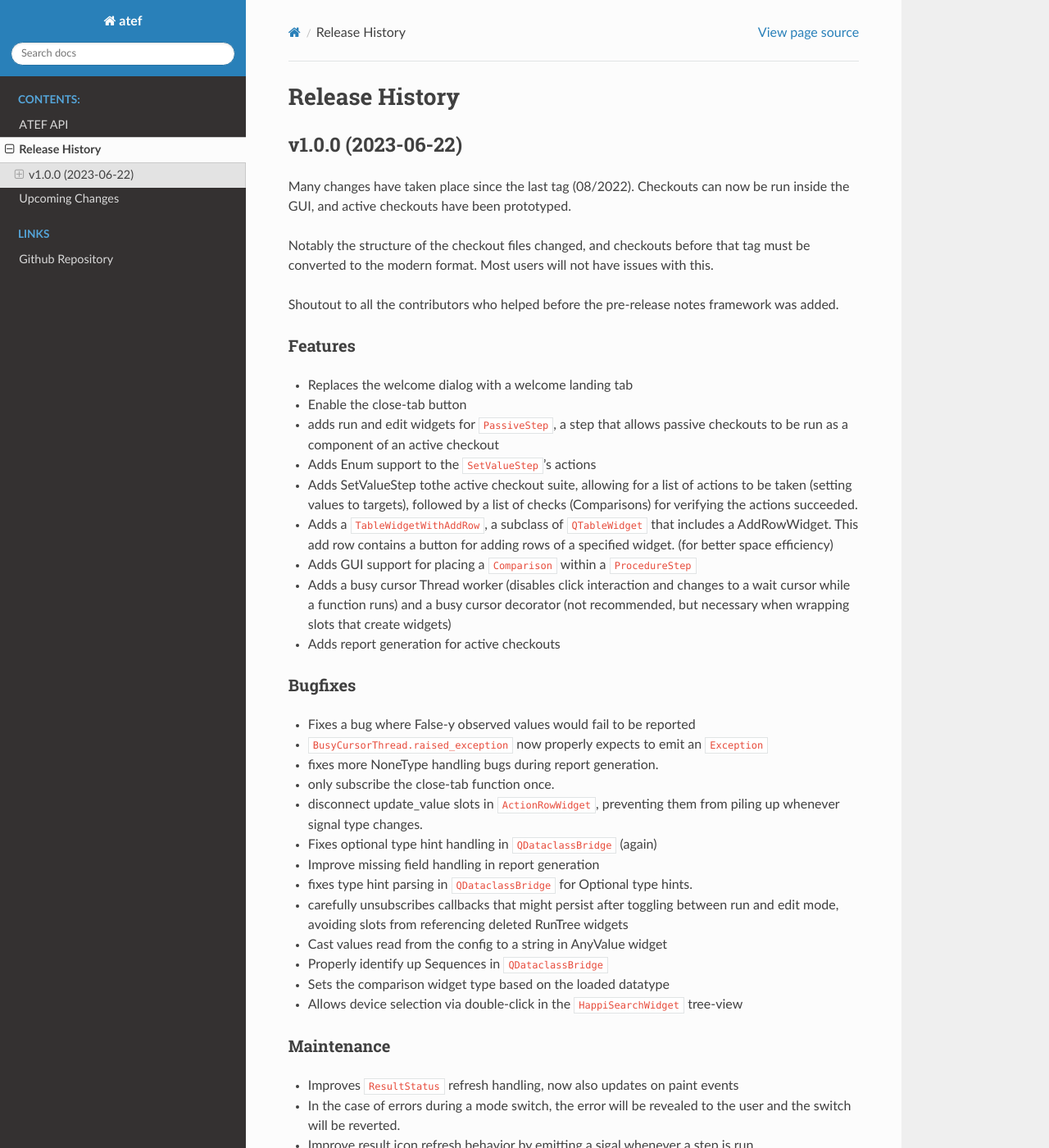
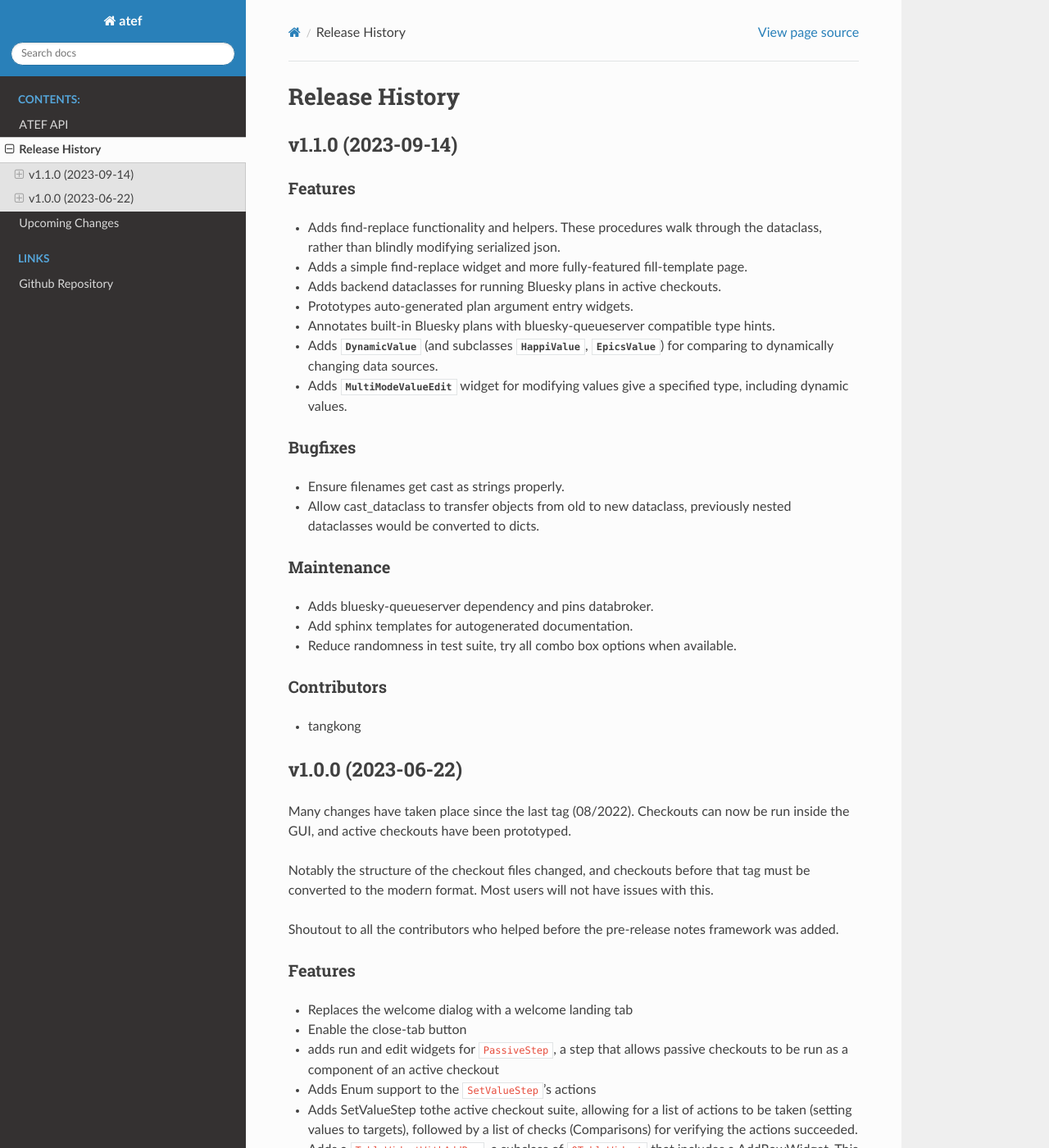
Before and after one commit to pcdshub/atef, a Sphinx documentation site: the page built from docs/source/releases.rst, in a window 1280 px wide and 1400 px high. Shown: the whole window at 82% size. Built offline with Sphinx 7.4.7 and the Read the Docs theme 2.0.0, drawn with Linux system fonts in a browser that asks for light colours.

Commit message:
DOC: add release notes for v1.1.0

```diff
--- a/docs/source/releases.rst
+++ b/docs/source/releases.rst
@@ -1,5 +1,34 @@
 Release History
 ###############
+
+
+v1.1.0 (2023-09-14)
+===================
+
+Features
+--------
+- Adds find-replace functionality and helpers.  These procedures walk through the dataclass, rather than blindly modifying serialized json.
+- Adds a simple find-replace widget and more fully-featured fill-template page.
+- Adds backend dataclasses for running Bluesky plans in active checkouts.
+- Prototypes auto-generated plan argument entry widgets.
+- Annotates built-in Bluesky plans with bluesky-queueserver compatible type hints.
+- Adds :class:`~atef.check.DynamicValue` (and subclasses :class:`~atef.check.HappiValue`, :class:`~atef.check.EpicsValue`) for comparing to dynamically changing data sources.
+- Adds :class:`~atef.widgets.config.MultiModeValueEdit` widget for modifying values give a specified type, including dynamic values.
+
+Bugfixes
+--------
+- Ensure filenames get cast as strings properly.
+- Allow cast_dataclass to transfer objects from old to new dataclass, previously nested dataclasses would be converted to dicts.
+
+Maintenance
+-----------
+- Adds bluesky-queueserver dependency and pins databroker.
+- Add sphinx templates for autogenerated documentation.
+- Reduce randomness in test suite, try all combo box options when available.
+
+Contributors
+------------
+- tangkong
 
 
 v1.0.0 (2023-06-22)
```
Also changed, not shown: docs/source/upcoming_release_notes/184-enh_dyn_val.rst (deleted, +0 -25 lines), docs/source/upcoming_release_notes/193-enh_plan_step.rst (deleted, +0 -24 lines), docs/source/upcoming_release_notes/198-enh_fill_template.rst (deleted, +0 -24 lines).
